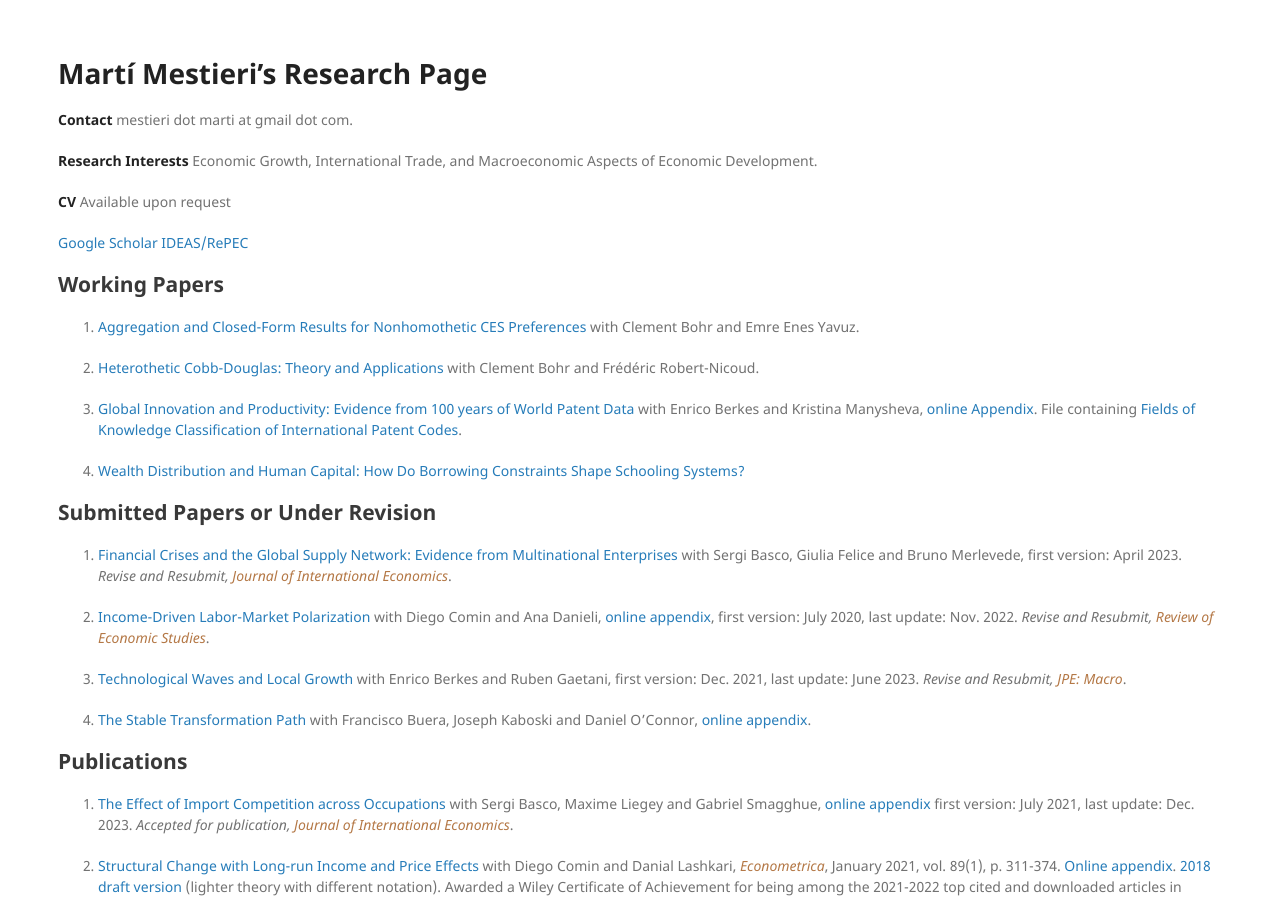
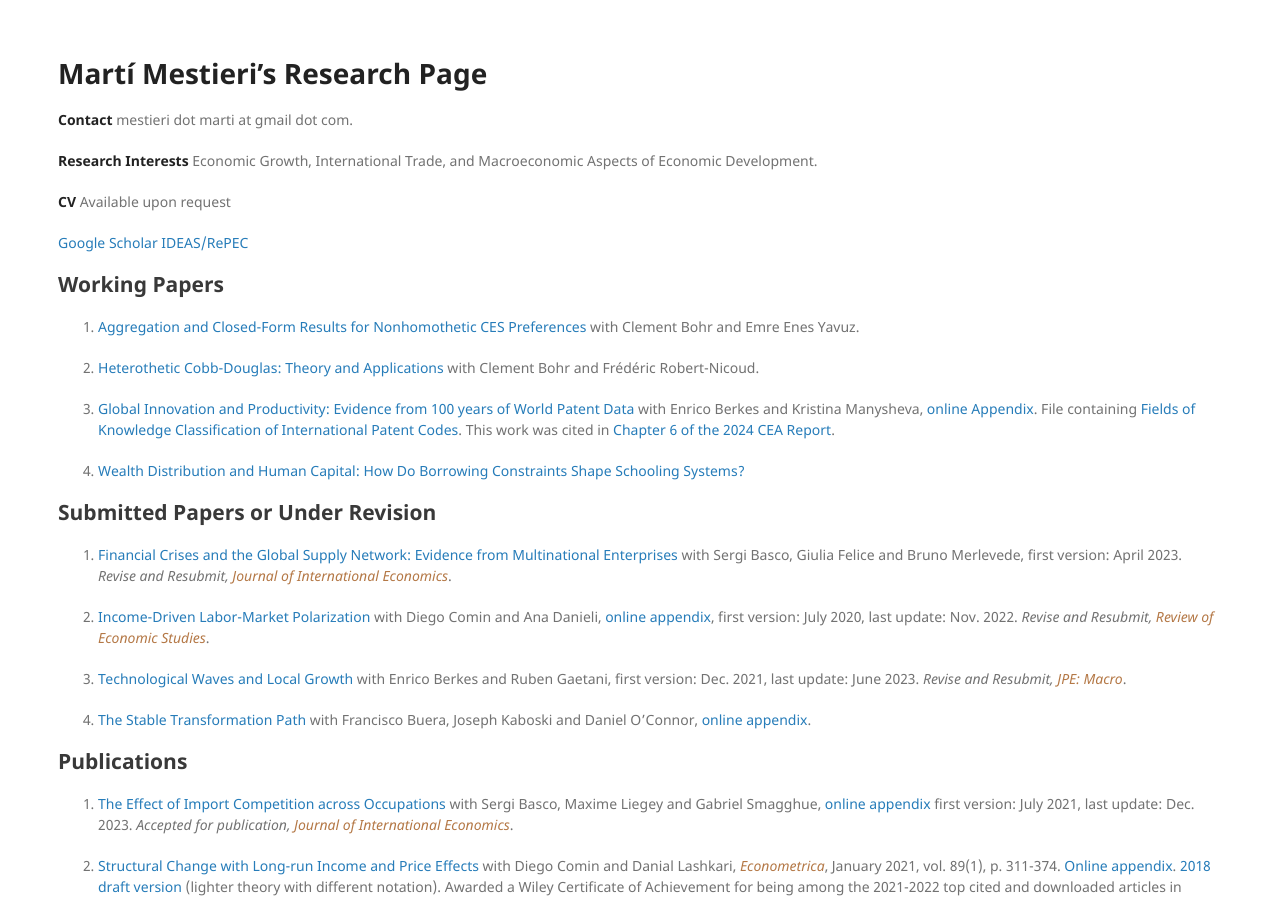
Before and after one commit to mestieri/mestieri.github.io, a Jekyll site: the page built from index.md, in a window 1280 px wide and 900 px high. Built offline with Jekyll 4.4.1, drawn with Linux system fonts in a browser that asks for light colours.

Commit message:
Update index.md

```diff
--- a/index.md
+++ b/index.md
@@ -33,7 +33,7 @@ for Nonhomothetic CES Preferences](https://www.dropbox.com/scl/fi/obu49nw8d74wye
 
 2. [Heterothetic Cobb-Douglas: Theory and Applications](https://www.dropbox.com/s/4ib6vfi0og7ixop/bmrn_hcd.pdf?dl=0) with Clement Bohr and Frédéric Robert-Nicoud.
 
-3. [Global Innovation and Productivity: Evidence from 100 years of World Patent Data](https://www.dropbox.com/s/h49z8tmqrtbzchr/bmm_website.pdf?dl=0) with Enrico Berkes and Kristina Manysheva, [online Appendix](https://www.dropbox.com/s/p0857cfab9i9jjs/bmm_oa_website.pdf?dl=0). File containing [Fields of Knowledge Classification of International Patent Codes](https://www.dropbox.com/s/sne8ac9t22pwcy3/Fields_of_knowledge.csv?dl=0).
+3. [Global Innovation and Productivity: Evidence from 100 years of World Patent Data](https://www.dropbox.com/s/h49z8tmqrtbzchr/bmm_website.pdf?dl=0) with Enrico Berkes and Kristina Manysheva, [online Appendix](https://www.dropbox.com/s/p0857cfab9i9jjs/bmm_oa_website.pdf?dl=0). File containing [Fields of Knowledge Classification of International Patent Codes](https://www.dropbox.com/s/sne8ac9t22pwcy3/Fields_of_knowledge.csv?dl=0). This work was cited in [Chapter 6 of the 2024 CEA Report](https://www.whitehouse.gov/wp-content/uploads/2024/03/ERP-2024-CHAPTER-6.pdf).
 
 4. [Wealth Distribution and Human Capital: How Do Borrowing Constraints Shape Schooling Systems?](https://www.dropbox.com/s/w0fc7sthxh0mhtx/mestieri_wealthdistrib_humancapital.pdf?dl=0)
 
```
